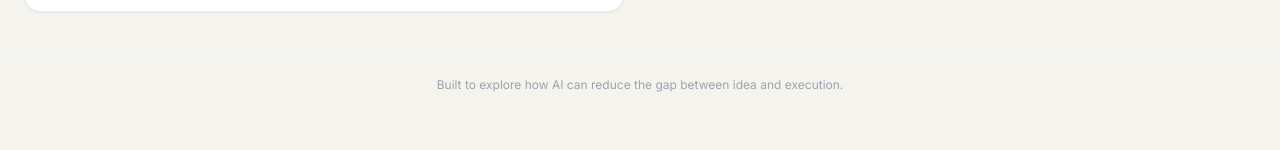
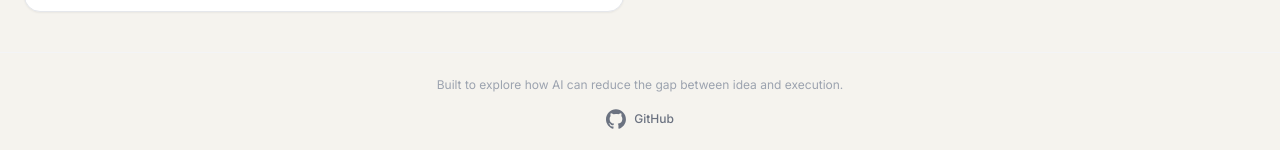
Before and after one commit to jzg00/FirstMove, a Next.js app: page / in a window 1280 px wide. Shown: the part 1140-1290 px from the top of the page. Before the commit the page ends 1257 px from the top, so only its background shows below. Built offline with nearby package versions, Linux system fonts and the light colour scheme.

Commit message:
add github link to footer

```diff
--- a/app/page.tsx
+++ b/app/page.tsx
@@ -4,6 +4,8 @@ import { useState } from 'react'
 import InputPanel from '@/components/InputPanel'
 import OutputPanel from '@/components/OutputPanel'
 import { BriefOutput, IdeaType } from '@/lib/types'
+
+const GITHUB_REPO_URL = 'https://github.com/jzg00/FirstMove'
 
 export default function Home() {
   const [idea, setIdea] = useState('')
@@ -137,11 +139,33 @@ export default function Home() {
       </main>
 
       {/* Footer */}
-      <footer className="border-t border-gray-100 py-6 text-center">
-        <p className="text-xs text-gray-400">
+      <footer className="border-t border-gray-100 py-6 px-6 flex flex-col items-center gap-4 text-center">
+        <p className="text-xs text-gray-400 max-w-md">
           Built to explore how AI can reduce the gap between idea and execution.
         </p>
+        <a
+          href={GITHUB_REPO_URL}
+          target="_blank"
+          rel="noopener noreferrer"
+          className="inline-flex items-center gap-2 text-xs font-medium text-gray-500 hover:text-gray-900 transition-colors"
+          aria-label="View FirstMove source on GitHub"
+        >
+          <GitHubLogo className="h-5 w-5 text-current" aria-hidden />
+          <span>GitHub</span>
+        </a>
       </footer>
     </div>
   )
 }
+
+function GitHubLogo({ className }: { className?: string }) {
+  return (
+    <svg className={className} viewBox="0 0 98 96" xmlns="http://www.w3.org/2000/svg" fill="currentColor">
+      <path
+        fillRule="evenodd"
+        clipRule="evenodd"
+        d="M48.854 0C21.839 0 0 22 0 49.217c0 21.756 13.993 40.172 33.405 46.69 2.427.49 3.316-1.059 3.316-2.362 0-1.141-.08-5.052-.08-9.127-13.59 2.934-16.42-5.867-16.42-5.867-2.184-5.704-5.42-7.17-5.42-7.17-4.448-3.015.324-3.015.324-3.015 4.934.326 7.523 5.052 7.523 5.052 4.367 7.496 11.404 5.378 14.235 4.074.404-3.178 1.699-5.378 3.074-6.6-10.839-1.225-22.23-5.475-22.23-24.372 0-5.404 1.902-9.778 5.014-13.2-.485-1.222-2.184-6.275.486-13.038 0 0 4.125-1.304 13.426 5.052a46.97 46.97 0 0 1 12.214-1.63c4.125 0 8.33.571 12.213 1.63 9.302-6.356 13.427-5.052 13.427-5.052 2.67 6.763.97 11.816.485 13.038 3.155 3.422 5.015 7.796 5.015 13.2 0 18.905-11.404 23.06-22.324 24.285 1.774 1.548 3.316 4.481 3.316 9.126 0 6.6-.08 11.897-.08 13.526 0 1.304.89 2.853 3.316 2.364 19.412-6.52 33.405-24.935 33.405-46.691C97.707 22 75.788 0 48.854 0z"
+      />
+    </svg>
+  )
+}
```
